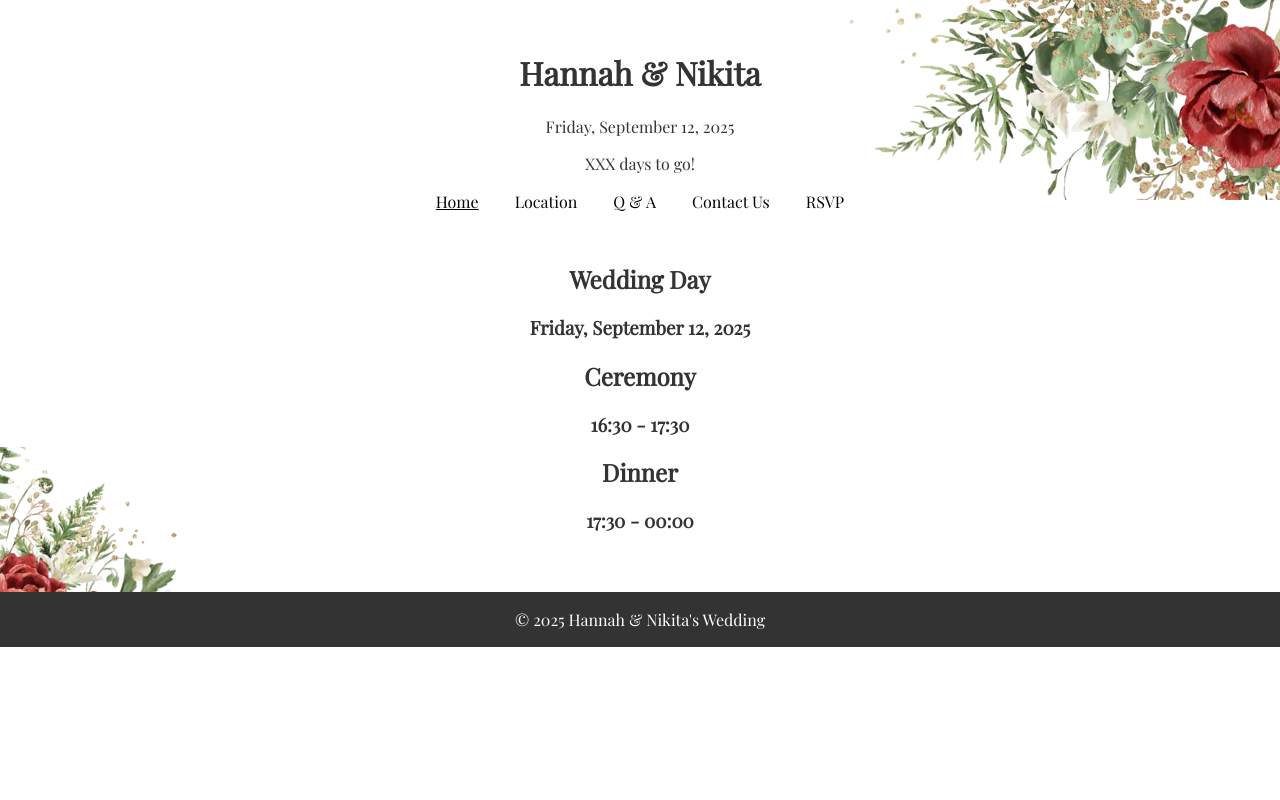
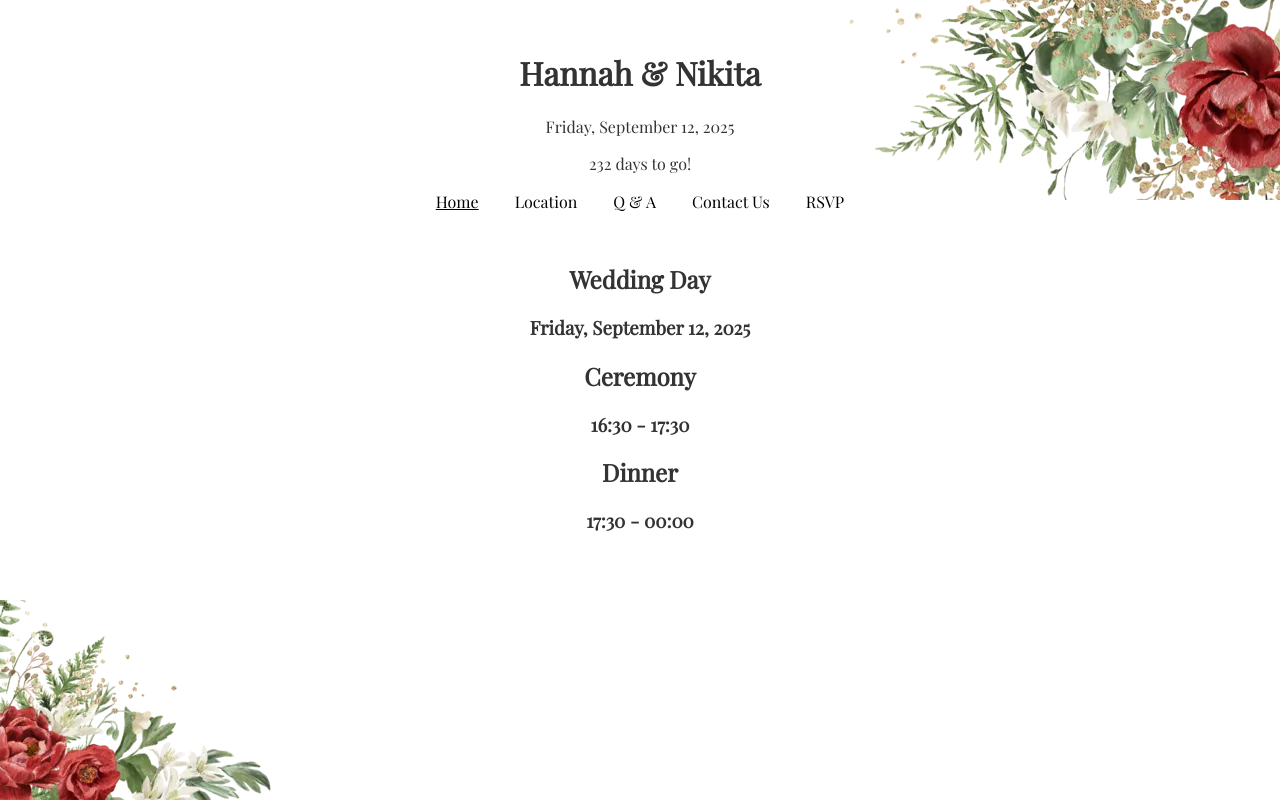
Before and after one commit to nkbr6/wedding, a Flask app: page / in a window 1280 px wide. Run offline with Flask 3, Linux system fonts and the light colour scheme.

Commit message:
bg images good

```diff
--- a/static/css/styles.css
+++ b/static/css/styles.css
@@ -51,8 +51,8 @@
 
 /* Bottom Background Image */
 .bg-bottom {
-    position: absolute; /* Position relative to .background-wrapper */
-    bottom: 0; /* Stick to the bottom of the parent */
+    position: absolute; /* Default to absolute positioning */
+    bottom: 0;
     left: 0;
     width: 100%;
     height: 200px; /* Adjust height as needed */
@@ -61,6 +61,10 @@
     background-position: bottom left;
     background-size: auto;
     z-index: -1; /* Ensure it stays behind the content */
+}
+
+.bg-bottom.fixed {
+    position: fixed; /* Override to fixed positioning */
 }
 
 /* Header Styles */
@@ -96,14 +100,6 @@
     flex: 1;
 }
 
-/* Footer Styles */
-footer {
-    text-align: center;
-    padding: 1px 0;
-    background-color: #333;
-    color: white;
-}
-
 /* Utility Classes */
 .location-image {
     max-width: 100%;
--- a/templates/index.html
+++ b/templates/index.html
@@ -42,10 +42,6 @@
 
         <!-- Bottom Background Image -->
         <div class="bg-bottom"></div>
-
-        <footer>
-            <p>&copy; 2025 Hannah & Nikita's Wedding</p>
-        </footer>
     </div>
 </body>
 </html>
```
Also changed, not shown: static/js/navigation.js (+51 -22 lines).
